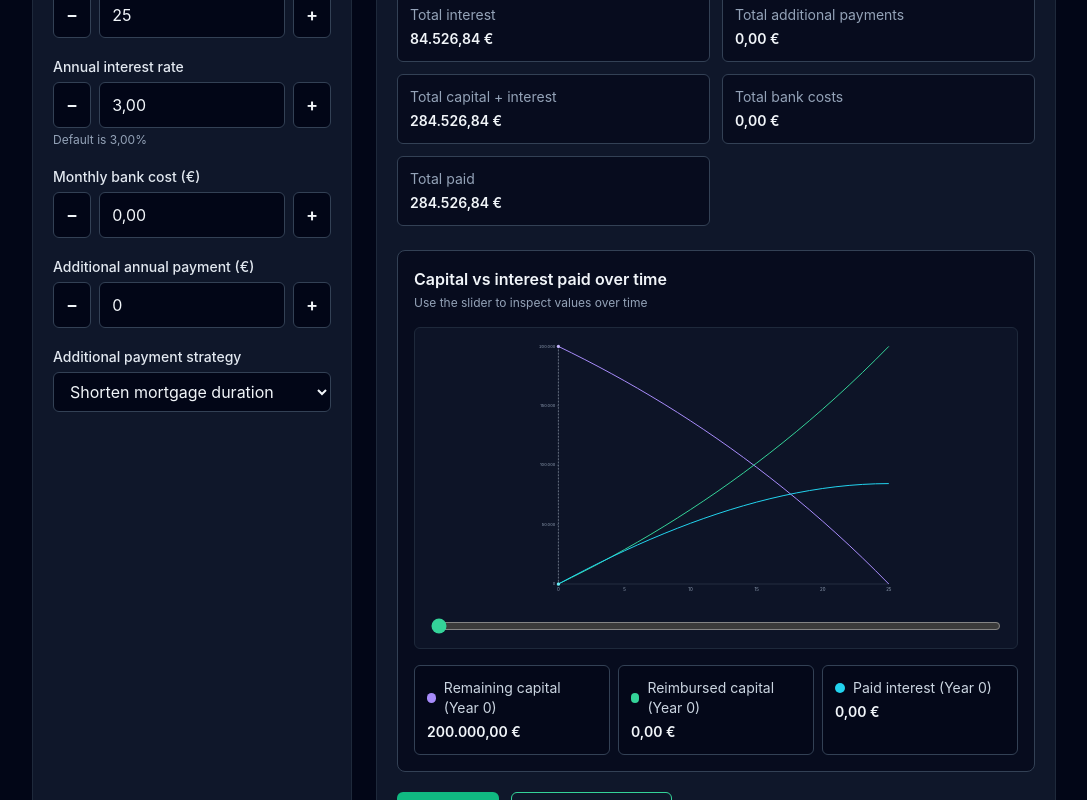
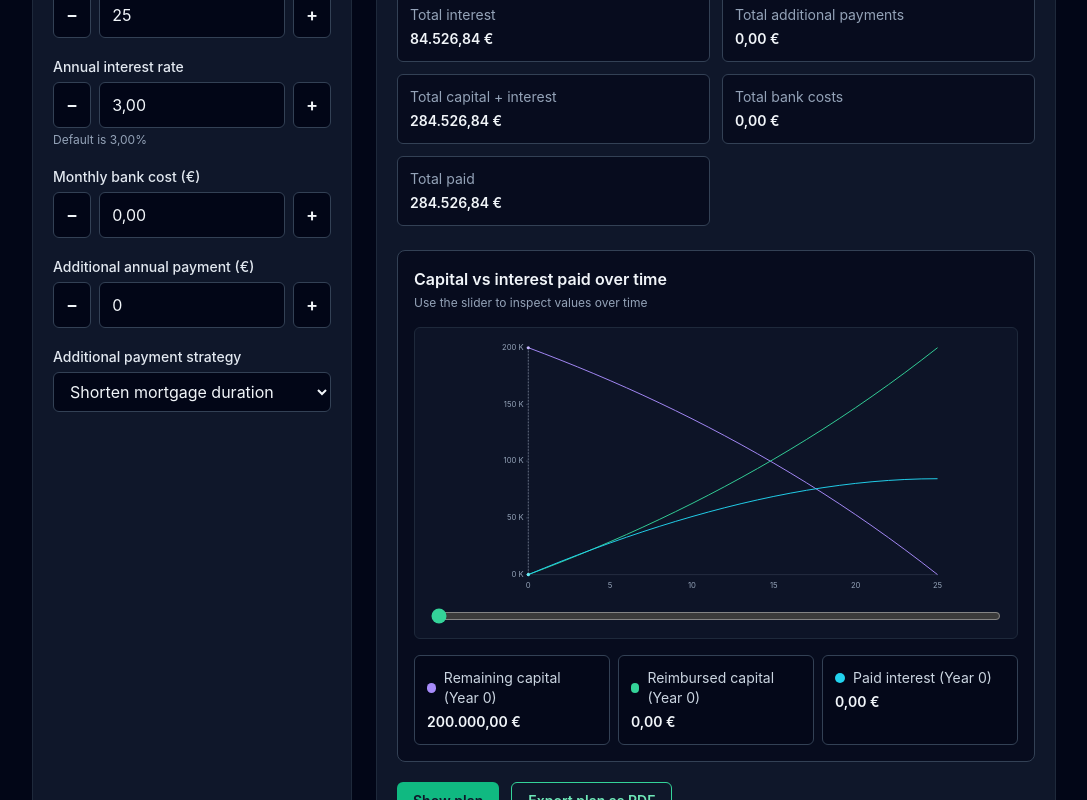
Before and after one commit to samdalvai/mortgage-calculator, a React (Vite) app: page / in a window 1280 px wide. Shown: the part 445-1245 px from the top of the page, without its empty margins (96-1183 px from the left). Built offline with nearby package versions, Linux system fonts and the light colour scheme; the HTML template or start-up script is replaced by a standard one.

Commit message:
refactor: increase size of chart

```diff
--- a/src/App.tsx
+++ b/src/App.tsx
@@ -952,9 +952,9 @@ type InteractiveChartProps = {
 }
 
 function InteractiveChart({ data, maxAmount, selectedYear, onYearChange }: InteractiveChartProps) {
-  const width = 900
+  const width = 1200
   const height = 650
-  const padding = { top: 16, right: 18, bottom: 40, left: 56 }
+  const padding = { top: 20, right: 24, bottom: 40, left: 112 }
   const innerWidth = width - padding.left - padding.right
   const innerHeight = height - padding.top - padding.bottom
   const xStep = data.length > 1 ? innerWidth / (data.length - 1) : 0
@@ -982,10 +982,9 @@ function InteractiveChart({ data, maxAmount, selectedYear, onYearChange }: Inter
 
     return ticks
   }, [maxYear, xTickStep])
-  const compactNumberFormatter = useMemo(
+  const yAxisFormatter = useMemo(
     () =>
       new Intl.NumberFormat(EURO_NUMBER_LOCALE, {
-        notation: 'compact',
         maximumFractionDigits: 1,
       }),
     [],
@@ -1011,7 +1010,7 @@ function InteractiveChart({ data, maxAmount, selectedYear, onYearChange }: Inter
     <div className="mt-4 rounded-md border border-slate-800 bg-slate-900/80 p-2 sm:p-3">
       <svg
         viewBox={`0 0 ${width} ${height}`}
-        className="h-[260px] w-full"
+        className="h-[250px] w-full"
         role="img"
         aria-label="Mortgage capital and interest chart"
       >
@@ -1034,9 +1033,9 @@ function InteractiveChart({ data, maxAmount, selectedYear, onYearChange }: Inter
 
           return (
             <g key={`y-tick-${index}`}>
-              <line x1={padding.left - 4} y1={y} x2={padding.left} y2={y} className="stroke-slate-500" />
-              <text x={padding.left - 8} y={y + 3} className="fill-slate-400 text-[10px]" textAnchor="end">
-                {compactNumberFormatter.format(tickValue)}
+              <line x1={padding.left - 6} y1={y} x2={padding.left} y2={y} className="stroke-slate-500" />
+              <text x={padding.left - 12} y={y + 6} className="fill-slate-400 text-[20px]" textAnchor="end">
+                {`${yAxisFormatter.format(tickValue / 1000)} K`}
               </text>
             </g>
           )
@@ -1046,8 +1045,8 @@ function InteractiveChart({ data, maxAmount, selectedYear, onYearChange }: Inter
           <text
             key={`x-tick-${tickYear}`}
             x={xForYear(tickYear)}
-            y={padding.top + innerHeight + 18}
-            className="fill-slate-400 text-[10px] sm:text-[11px]"
+            y={padding.top + innerHeight + 34}
+            className="fill-slate-400 text-[20px]"
             textAnchor="middle"
           >
             {tickYear}
```
